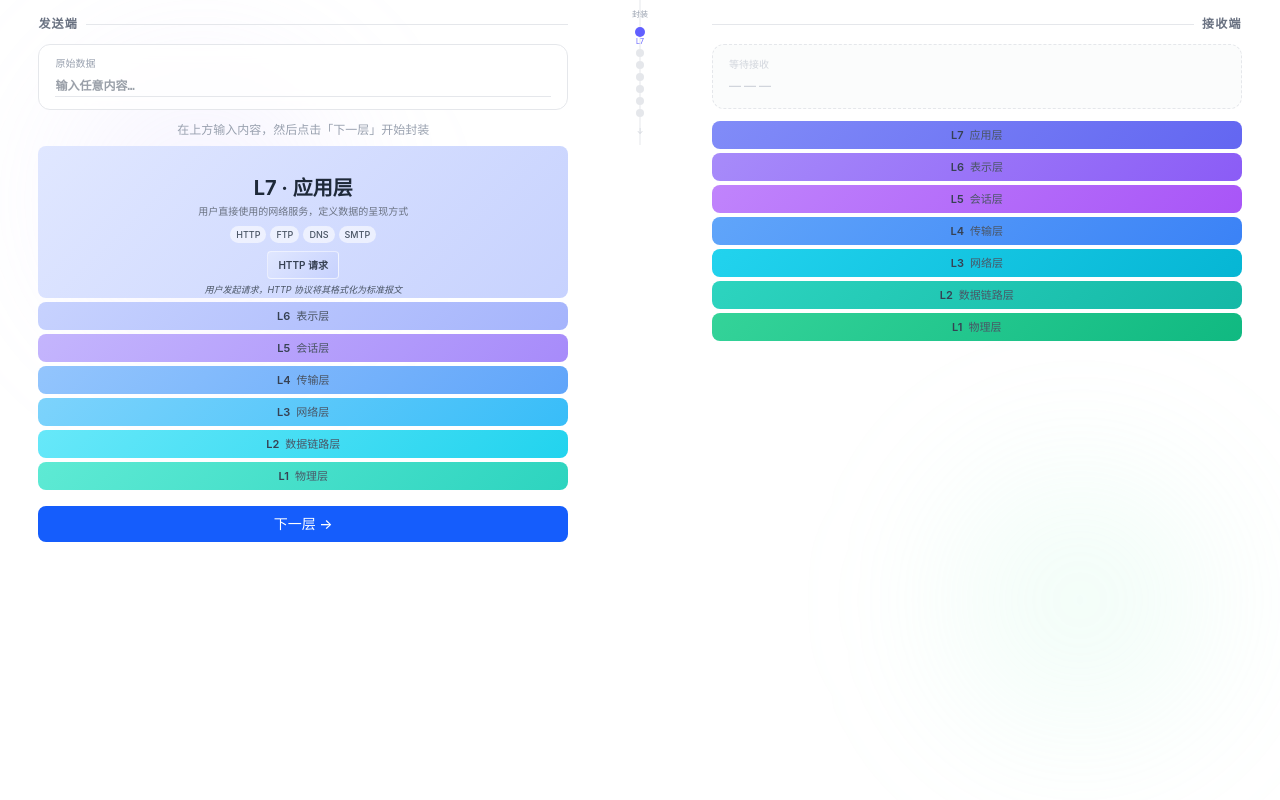
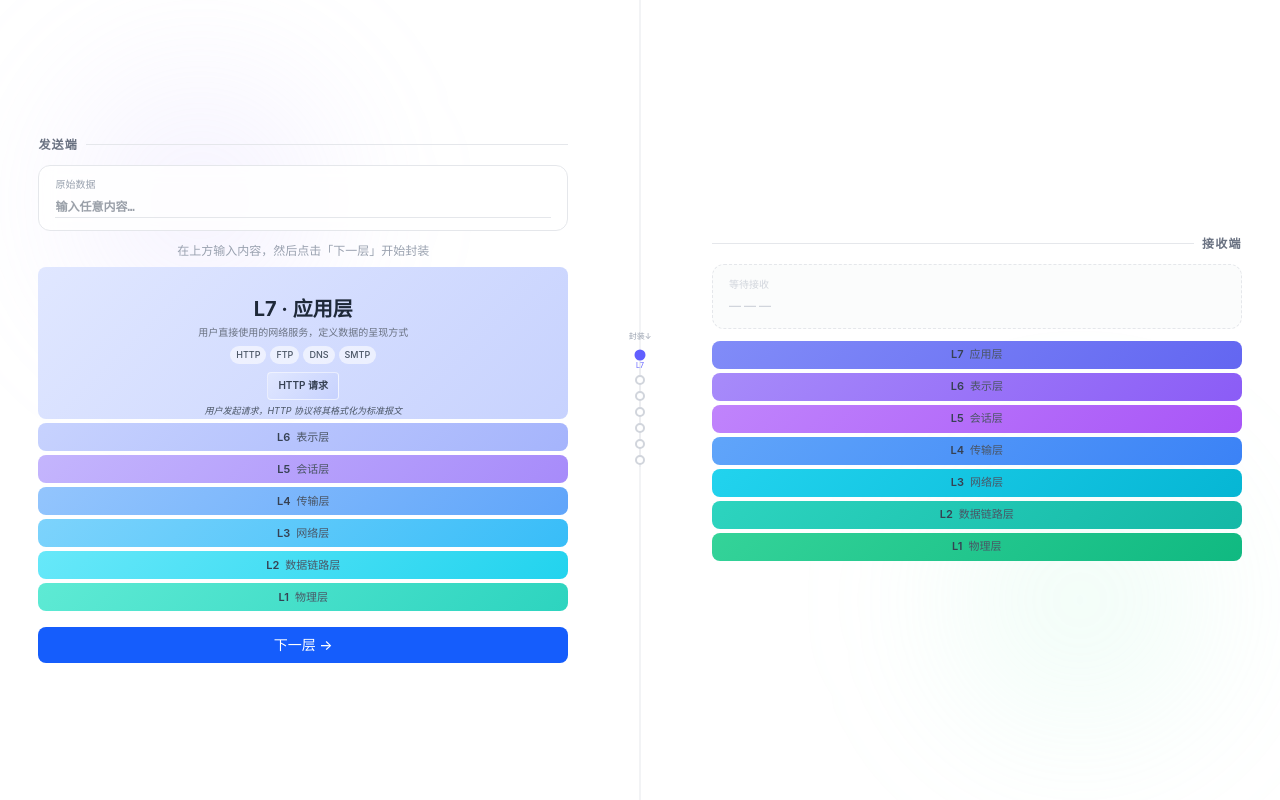
Before and after one commit to lirumao/osi-model-interactive, a Next.js app: page /explore in a window 1280 px wide. Built offline with nearby package versions, Linux system fonts and the light colour scheme.

Commit message:
fix(layout): restore items-center for anim alignment; fix indicator positioning

```diff
--- a/src/components/ExploreStage.tsx
+++ b/src/components/ExploreStage.tsx
@@ -18,31 +18,29 @@ function LayerIndicator({ phase, senderActive, receiverActive }: {
   const isSending = phase === 'sending'
   // OSI_LAYERS index 0=L7, 6=L1
   return (
-    <div className="relative z-10 flex flex-col items-center gap-1 select-none py-2">
-      <span className="text-[8px] text-gray-400 mb-1">{isSending ? '封装' : '解封'}</span>
+    <div className="relative z-10 flex flex-col items-center select-none">
+      <span className="text-[8px] text-gray-400 mb-2">{isSending ? '封装↓' : '解封↑'}</span>
+      <div className="relative flex flex-col items-center gap-0">
+        <div className="absolute inset-x-1/2 top-1 bottom-1 w-px bg-gray-200 -translate-x-1/2" />
         {OSI_LAYERS.map((layer, i) => {
-        // 发送端：activeIndex = senderActive，已完成 i < senderActive，当前 i === senderActive
-        // 接收端：从下往上，activeIndex = 6 - receiverActive，已完成 i > 6-receiverActive，当前 i === 6-receiverActive
           const currentIdx = isSending ? senderActive : (6 - receiverActive)
           const isDone = isSending ? i < currentIdx : i > currentIdx
           const isActive = i === currentIdx
           return (
-          <div key={layer.level} className="flex flex-col items-center">
-            <div
-              className={[
-                'w-2 h-2 rounded-full transition-all duration-300',
-                isActive ? 'bg-indigo-500 scale-125' : isDone ? 'bg-indigo-300' : 'bg-gray-200'
-              ].join(' ')}
-            />
+            <div key={layer.level} className="relative z-10 flex flex-col items-center" style={{ marginBottom: 6 }}>
+              <div className={[
+                'w-2.5 h-2.5 rounded-full border-2 transition-all duration-300',
+                isActive ? 'bg-indigo-500 border-indigo-500 scale-110' :
+                isDone ? 'bg-indigo-300 border-indigo-300' :
+                'bg-white border-gray-300'
+              ].join(' ')} />
               {isActive && (
-              <span className="text-[7px] text-indigo-500 leading-none mt-0.5 max-w-[50px] text-center">
-                L{layer.level}
-              </span>
+                <span className="text-[7px] text-indigo-500 mt-0.5 leading-none">L{layer.level}</span>
               )}
             </div>
           )
         })}
-      <span className="text-[8px] text-gray-300 mt-1">{isSending ? '↓' : '↑'}</span>
+      </div>
     </div>
   )
 }
@@ -69,7 +67,7 @@ export function ExploreStage() {
   }
 
   return (
-    <div className="relative flex justify-center items-start h-full w-full px-[3%]">
+    <div className="relative flex justify-center items-center h-full w-full px-[3%]">
       {/* 传输动画 SVG 覆盖层 */}
       <TransmissionAnim
         playing={state.transmitting}
@@ -84,7 +82,7 @@ export function ExploreStage() {
       </div>
 
       {/* 间隔（传输动画穿越区域） */}
-      <div style={{ width: 120 }} className="relative flex-shrink-0 flex flex-col items-center justify-center">
+      <div style={{ width: 120 }} className="relative flex-shrink-0 self-stretch flex flex-col items-center justify-center">
         <div className="absolute inset-y-0 left-1/2 w-px bg-gray-200 -translate-x-1/2" />
         <LayerIndicator phase={state.phase} senderActive={state.senderActive} receiverActive={state.receiverActive} />
       </div>
--- a/src/components/ReceiverColumn.tsx
+++ b/src/components/ReceiverColumn.tsx
@@ -80,7 +80,7 @@ export function ReceiverColumn({ activeIndex, onNext, phase, l1Ref, userText, hi
           )}
         </div>
       )}
-      <div className="flex flex-col overflow-y-auto">
+      <div className="flex flex-col flex-1 overflow-y-auto">
         {OSI_LAYERS.map((layer, i) => {
           let status: 'inactive' | 'active' | 'done'
           if (activeIndex < 0) {
--- a/src/components/SenderColumn.tsx
+++ b/src/components/SenderColumn.tsx
@@ -44,7 +44,7 @@ export function SenderColumn({ activeIndex, onNext, phase, l1Ref, userText, onUs
   const canAdvance = phase === 'sending' && activeIndex < 7
 
   return (
-    <div className="flex flex-col">
+    <div className="flex flex-col h-full">
       <div className="flex items-center gap-2 mb-3">
         <span className="text-xs font-semibold text-gray-500 tracking-widest uppercase">发送端</span>
         <div className="flex-1 h-px bg-gray-200" />
@@ -55,7 +55,7 @@ export function SenderColumn({ activeIndex, onNext, phase, l1Ref, userText, onUs
           在上方输入内容，然后点击「下一层」开始封装
         </p>
       )}
-      <div className="flex flex-col overflow-y-auto">
+      <div className="flex flex-col flex-1 overflow-y-auto">
         {OSI_LAYERS.map((layer, i) => (
           <LayerBand
             key={layer.level}
```
Lines whose indentation alone changed are shown as unchanged.
